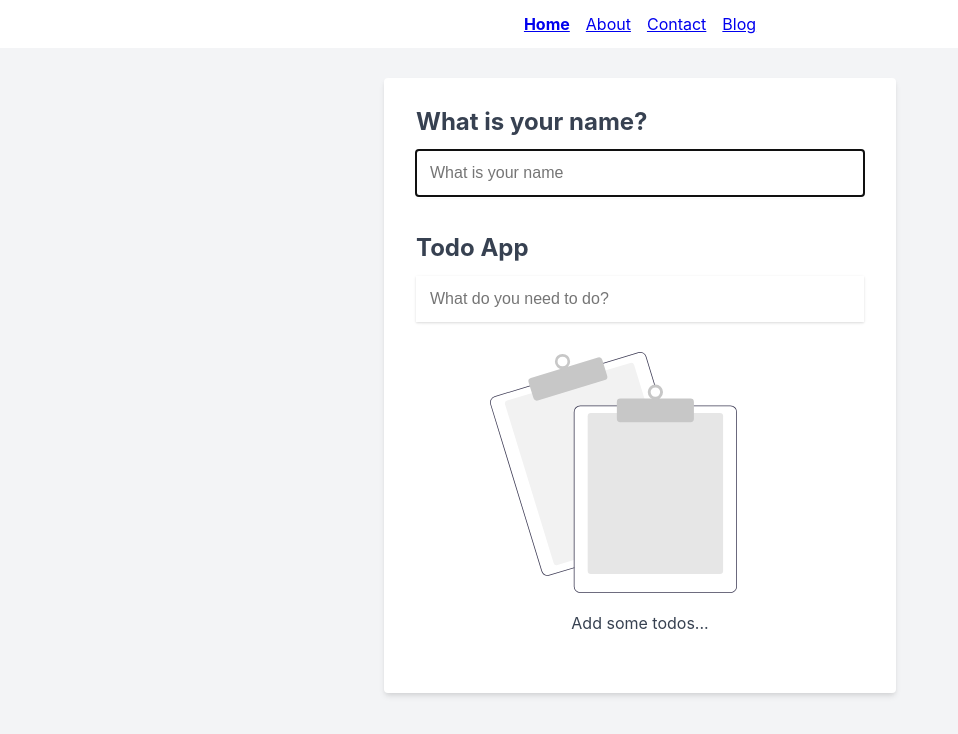
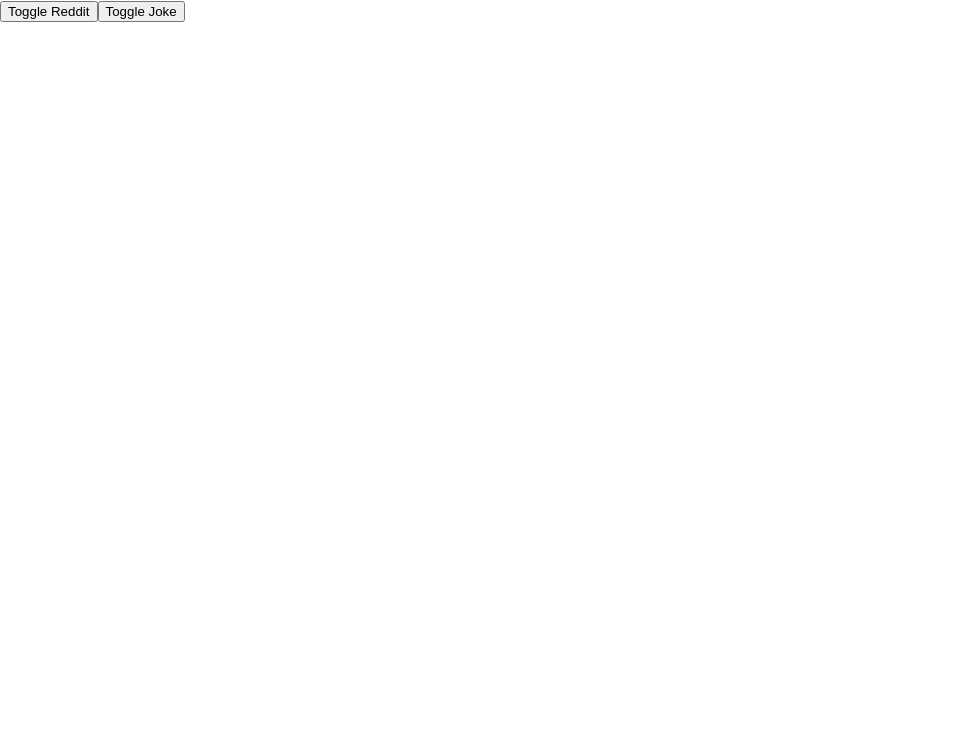
Before and after one commit to otherpaco/lc-react-alt, a React (Create React App) app: page / in a window 1280 px wide. Shown: the top 734 px of the page, without its empty margins (0-958 px from the left). Built offline with nearby package versions, Linux system fonts and the light colour scheme.

Commit message:
Initial markup for react fetch

```diff
--- /dev/null
+++ b/src/components/AppFetchData.jsx
@@ -0,0 +1,31 @@
+import { Reddit } from './Reddit';
+import { Joke } from './Joke';
+import { useState } from 'react';
+
+function AppFetchData() {
+  const [redditVisible, setRedditVisible] = useState(false);
+  const [jokeVisible, setJokeVisible] = useState(false);
+
+  return (
+    <div>
+      <div className="buttons">
+        <button
+          onClick={() =>
+            setRedditVisible((prevRedditVisible) => !redditVisible)
+          }
+        >
+          Toggle Reddit
+        </button>
+        <button
+          onClick={() => setJokeVisible((prevJokeVisible) => !jokeVisible)}
+        >
+          Toggle Joke
+        </button>
+      </div>
+      {redditVisible && <Reddit />}
+      {jokeVisible && <Joke />}
+    </div>
+  );
+}
+
+export default AppFetchData;
--- /dev/null
+++ b/src/components/Joke.jsx
@@ -0,0 +1,5 @@
+const Joke = () => {
+  return <div>Joke API results here</div>;
+};
+
+export { Joke };
--- /dev/null
+++ b/src/components/Reddit.jsx
@@ -0,0 +1,5 @@
+const Reddit = () => {
+  return <div>Reddit API results here</div>;
+};
+
+export { Reddit };
--- a/src/index.js
+++ b/src/index.js
@@ -1,12 +1,14 @@
 import React from 'react';
 import ReactDOM from 'react-dom';
+import AppFetchData from './components/AppFetchData';
 import './index.css';
-import { Root } from './components/Root';
+// import { Root } from './components/Root';
 import reportWebVitals from './reportWebVitals';
 
 ReactDOM.render(
   <React.StrictMode>
-    <Root />
+    {/* <Root /> */}
+    <AppFetchData />
   </React.StrictMode>,
   document.getElementById('root')
 );
```
Also changed, not shown: 1 other file (tests, documents, lock files or other folders).
